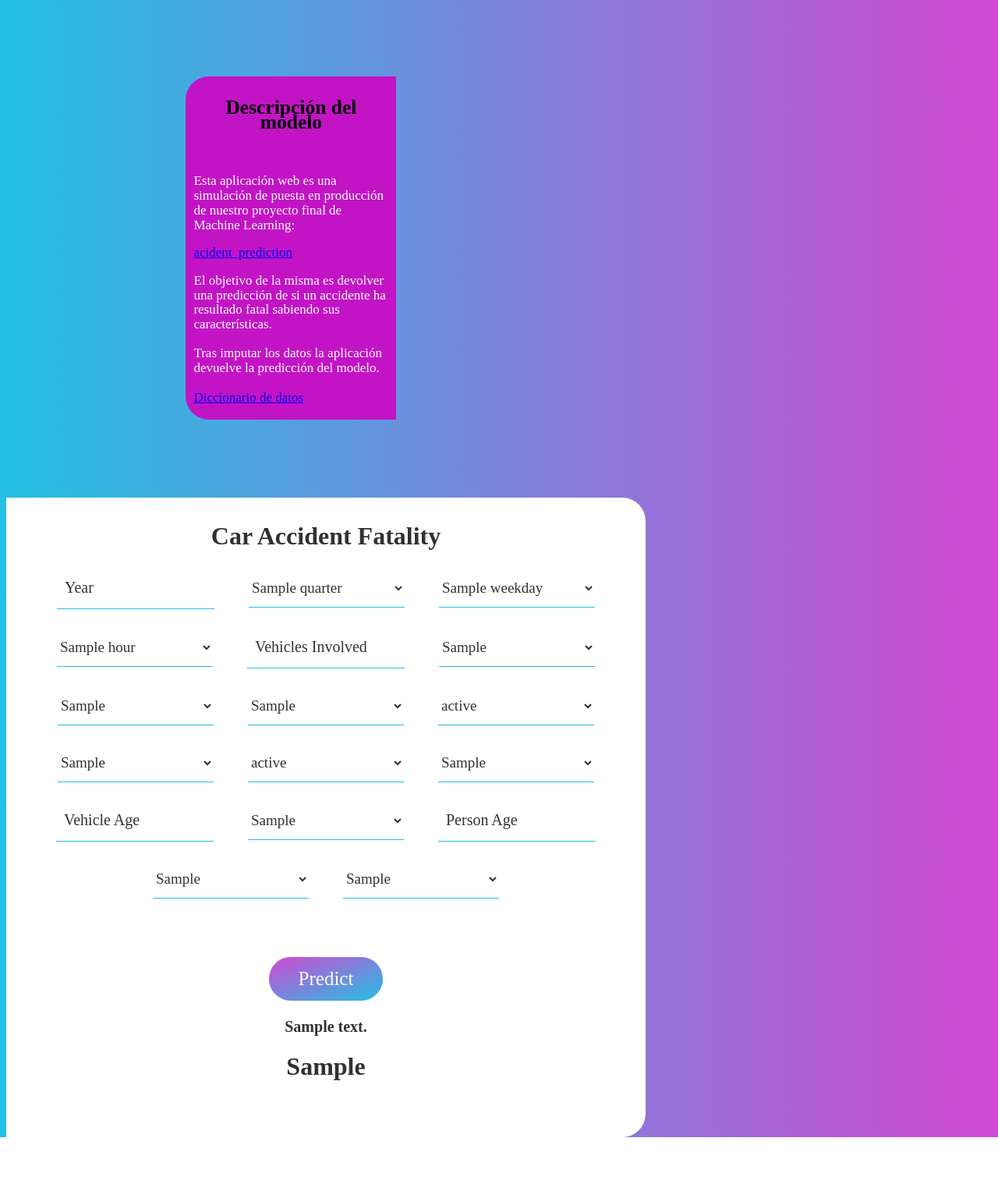
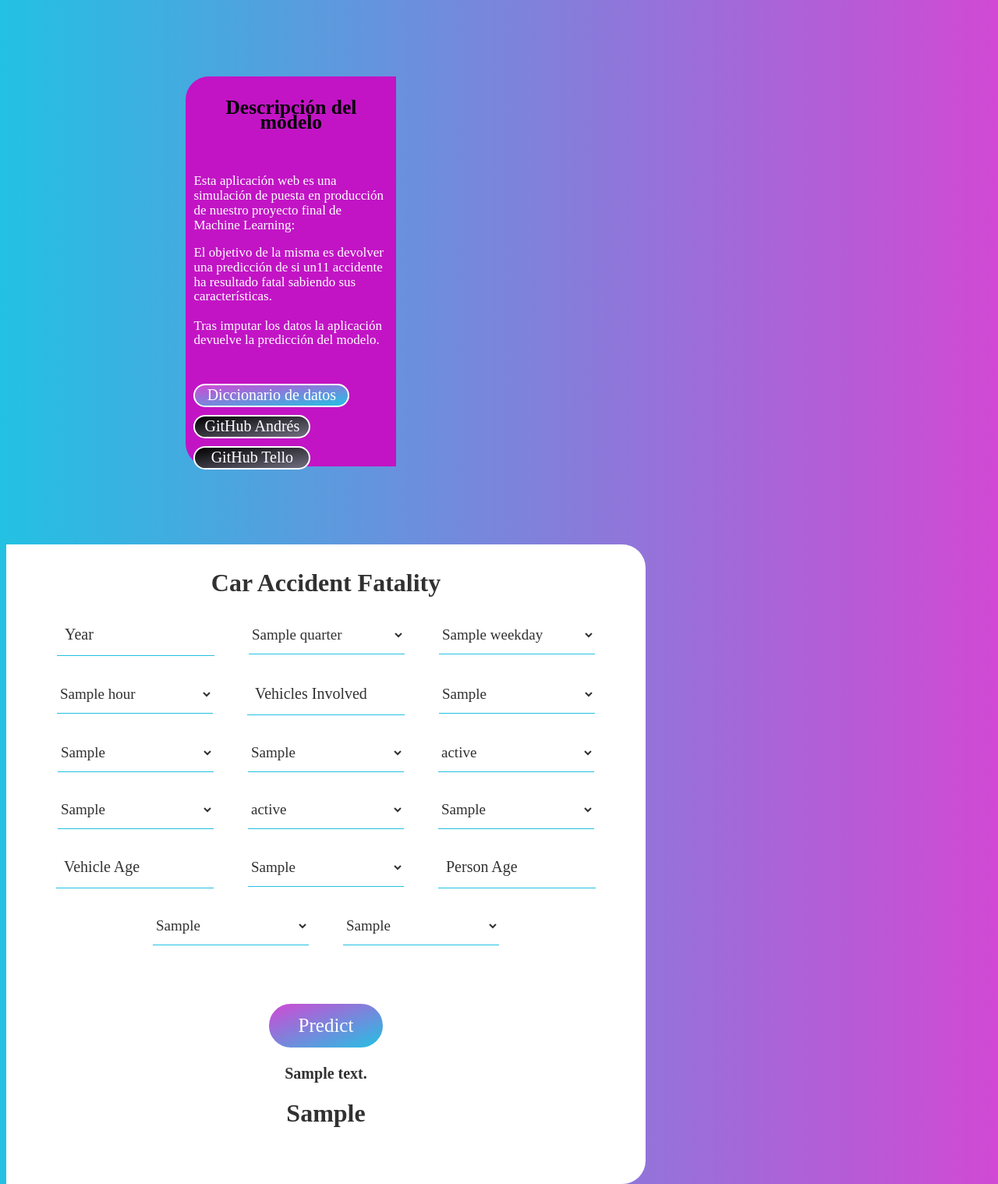
Before and after one commit to destyo/accident_prediction_API, a Flask app: template templates/indexstyle.html in a window 1280 px wide. Shown: the whole page at 78% size. Before the commit the page ends 1458 px from the top, so only its background shows below. Run offline with Flask 2, Linux system fonts and the light colour scheme; the template is opened without the code that fills it: most values are stand-ins (such as "Sample title", 1, 10 or a date in 2020); parts of the project's set-up code (start-up, migrations or seed data) failed here and were passed over.

Commit message:
Added github link buttons and polished style

```diff
--- a/static/css/AppStyle.css
+++ b/static/css/AppStyle.css
@@ -10,6 +10,29 @@
 justify-content: center;
 text-align:center;
 
+}
+
+/* CSS */
+.button-12 {
+  display: flex;
+  flex-direction: column;
+  align-items: center;
+  padding: 6px 14px;
+  font-family: -apple-system, BlinkMacSystemFont, 'Roboto', sans-serif;
+  border-radius: 6px;
+  border: none;
+
+  background: #6E6D70;
+  box-shadow: 0px 0.5px 1px rgba(0, 0, 0, 0.1), inset 0px 0.5px 0.5px rgba(255, 255, 255, 0.5), 0px 0px 0px 0.5px rgba(0, 0, 0, 0.12);
+  color: #DFDEDF;
+  user-select: none;
+  -webkit-user-select: none;
+  touch-action: manipulation;
+}
+
+.button-12:focus {
+  box-shadow: inset 0px 0.8px 0px -0.25px rgba(255, 255, 255, 0.2), 0px 0.5px 1px rgba(0, 0, 0, 0.1), 0px 0px 0px 3.5px rgba(58, 108, 217, 0.5);
+  outline: 0;
 }
 
 h1{
@@ -52,6 +75,47 @@
 
 
 }
+
+.pred-btn-2{
+  text-align:center;
+  height:30px;
+  width:150px;
+  margin-top:10px;
+  font-size:20px;
+  background:linear-gradient(to left top,rgb(114, 111, 129),rgb(0, 0, 0)100%);
+  color:white;
+  border:2px solid white;
+  border-radius:30px;
+
+
+  }
+
+
+
+  .pred-btn-3:hover{
+    background:linear-gradient(to right,rgb(189, 53, 192),rgb(15, 173, 207));
+    /* color:black;
+    border:2px solid black; */
+    }
+
+
+    .pred-btn-3{
+      text-align:center;
+      height:30px;
+      width:200px;
+      margin-top:10px;
+      font-size:20px;
+      background:linear-gradient(to left top,rgb(35, 193, 227),rgb(209, 73, 212)100%);
+      color:white;
+      border:2px solid white;
+      border-radius:30px;
+
+
+      }
+
+
+
+
 .pred-btn:hover{
 background:linear-gradient(to right,rgb(189, 53, 192),rgb(15, 173, 207));
 /* color:black;
@@ -83,7 +147,7 @@
 padding:10px;
 display:inline-box;
 line-height: 1.1em;
-height:420px;
+height:480px;
 margin-left:20%;
 margin-top:90px;
 margin-bottom:10px;
--- a/templates/indexstyle.html
+++ b/templates/indexstyle.html
@@ -18,10 +18,22 @@
 <div class="model_desc">
         <h2> Descripción del modelo </h2><br>
         <p>Esta aplicación web es una simulación de puesta en producción de nuestro proyecto final de Machine Learning:</p>
-        <p><a href="https://github.com/destyo/accident_prediction" target="_blank">acident_prediction</a> </p>
-        <p>El objetivo de la misma es devolver una predicción de si un accidente ha resultado fatal sabiendo sus características. <br><br> Tras imputar los datos la aplicación devuelve la predicción del modelo.<br><br>
-        <a href="https://drive.google.com/file/d/1qsH7v1ZG6HytGeM9unSKG1uOrx6Yd0RV/view?usp=sharing" target="_blank">Diccionario de datos</a>
+
+        <p>El objetivo de la misma es devolver una predicción de si un11 accidente ha resultado fatal sabiendo sus características. <br><br> Tras imputar los datos la aplicación devuelve la predicción del modelo.<br><br>
         </p>
+
+
+        <form action="https://drive.google.com/file/d/1qsH7v1ZG6HytGeM9unSKG1uOrx6Yd0RV/view?usp=sharing">
+                <button class="pred-btn-3" role="button">Diccionario de datos</button>
+            </form>
+
+        <form action="https://github.com/AMM53">
+                <button class="pred-btn-2" role="button">GitHub Andrés</button>
+            </form>
+        <form action="https://github.com/destyo/">
+                <button class="pred-btn-2" role="button">GitHub Tello</button>
+            </form>
+
 
         </div>
 
```
